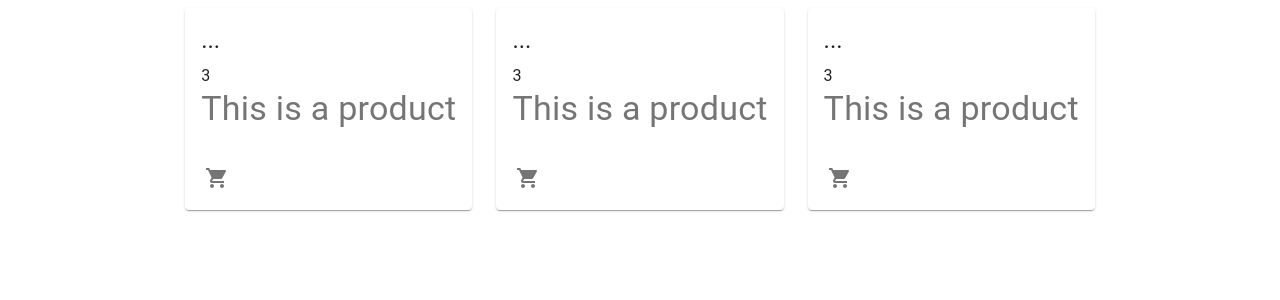
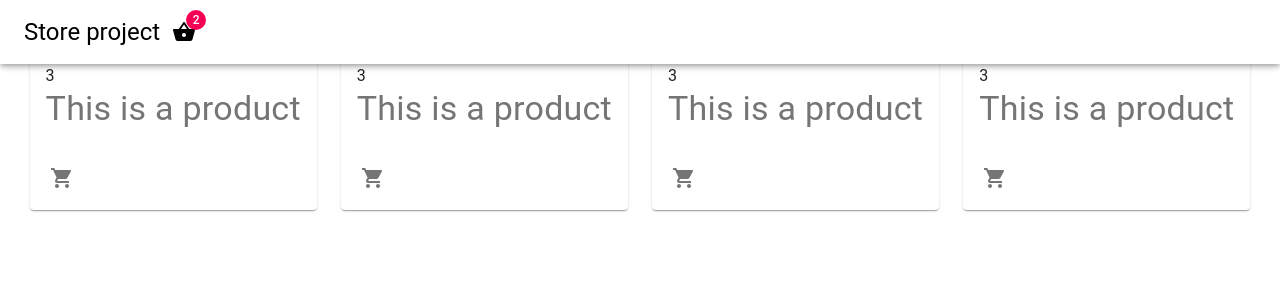
Before and after one commit to haydar-99/E-commerce, a React (Create React App) app in the folder client/: page / in a window 1280 px wide. Shown: the top 300 px of the page. Built offline with nearby package versions, Linux system fonts and the light colour scheme.

Commit message:
completed the navbar component

```diff
--- a/client/src/App.js
+++ b/client/src/App.js
@@ -1,9 +1,12 @@
 import React from 'react'
+import Navbar from './components/Navbar/Navbar'
 import Products from './components/products/Products'
 const App = () => {
+
   return (
     <div>
-        <Products></Products>
+        <Navbar/>
+        <Products/>
     </div>
   )
 }
--- /dev/null
+++ b/client/src/components/Navbar/Navbar.jsx
@@ -0,0 +1,29 @@
+import {  AppBar, Badge, Box, IconButton, Toolbar, Typography } from '@material-ui/core'
+import { ShoppingBasket } from '@material-ui/icons'
+import React from 'react'
+
+
+function Navbar() {
+  return (
+    <Box >
+       <AppBar position='fixed' color='inherit'  >
+            <Toolbar>
+                <Typography variant='h5' >
+                    <img src='' alt='' height="25px" />
+                    Store project
+                </Typography>
+                <div/>
+                <div>
+                    <IconButton color='inherit'>
+                        <Badge badgeContent={2} color='secondary' >
+                            <ShoppingBasket/>
+                        </Badge>
+                    </IconButton>
+                </div>
+            </Toolbar>
+       </AppBar>
+       </Box>
+  )
+}
+
+export default Navbar
--- a/client/src/components/products/Products.jsx
+++ b/client/src/components/products/Products.jsx
@@ -1,13 +1,16 @@
 import React from 'react'
 import {Grid} from "@material-ui/core"
 import Product from './product/Product';
+import logo from "../../assets/cartImage.jpg"
+
 
 
 const Products = () => {
     const Products = [
-        {name: "...", id :0 , image:  "https://www.google.com/imgres?imgurl=https%3A%2F%2Fstatic.vecteezy.com%2Fsystem%2Fresources%2Fpreviews%2F004%2F999%2F463%2Foriginal%2Fshopping-cart-icon-illustration-free-vector.jpg&imgrefurl=https%3A%2F%2Fwww.vecteezy.com%2Ffree-vector%2Fshopping-cart-icon&tbnid=3o2OQEGe8vTipM&vet=12ahUKEwjA67G0srL5AhVEhP0HHcI6AKEQMygIegUIARDmAQ..i&docid=Ekq15ECXc5mVoM&w=1920&h=1597&q=Cart&hl=sv&ved=2ahUKEwjA67G0srL5AhVEhP0HHcI6AKEQMygIegUIARDmAQ" , price: 3, description: "This is a product" },
-        {name: "...", id :1 , image:  "https://www.google.com/imgres?imgurl=https%3A%2F%2Fstatic.vecteezy.com%2Fsystem%2Fresources%2Fpreviews%2F004%2F999%2F463%2Foriginal%2Fshopping-cart-icon-illustration-free-vector.jpg&imgrefurl=https%3A%2F%2Fwww.vecteezy.com%2Ffree-vector%2Fshopping-cart-icon&tbnid=3o2OQEGe8vTipM&vet=12ahUKEwjA67G0srL5AhVEhP0HHcI6AKEQMygIegUIARDmAQ..i&docid=Ekq15ECXc5mVoM&w=1920&h=1597&q=Cart&hl=sv&ved=2ahUKEwjA67G0srL5AhVEhP0HHcI6AKEQMygIegUIARDmAQ" , price: 3, description: "This is a product" },
-        {name: "...", id :2 , image:  "https://www.google.com/imgres?imgurl=https%3A%2F%2Fstatic.vecteezy.com%2Fsystem%2Fresources%2Fpreviews%2F004%2F999%2F463%2Foriginal%2Fshopping-cart-icon-illustration-free-vector.jpg&imgrefurl=https%3A%2F%2Fwww.vecteezy.com%2Ffree-vector%2Fshopping-cart-icon&tbnid=3o2OQEGe8vTipM&vet=12ahUKEwjA67G0srL5AhVEhP0HHcI6AKEQMygIegUIARDmAQ..i&docid=Ekq15ECXc5mVoM&w=1920&h=1597&q=Cart&hl=sv&ved=2ahUKEwjA67G0srL5AhVEhP0HHcI6AKEQMygIegUIARDmAQ" , price: 3, description: "This is a product" }
+        {name: "...", id :0 , image:  logo , price: 3, description: "This is a product" },
+        {name: "...", id :1 , image:  logo , price: 3, description: "This is a product" },
+        {name: "...", id :2 , image:  logo , price: 3, description: "This is a product" },
+        {name: "...", id :2 , image:  logo , price: 3, description: "This is a product" }
     ];
 
   return (
```
Also changed, not shown: client/src/assets/cartImage.jpg (added).
